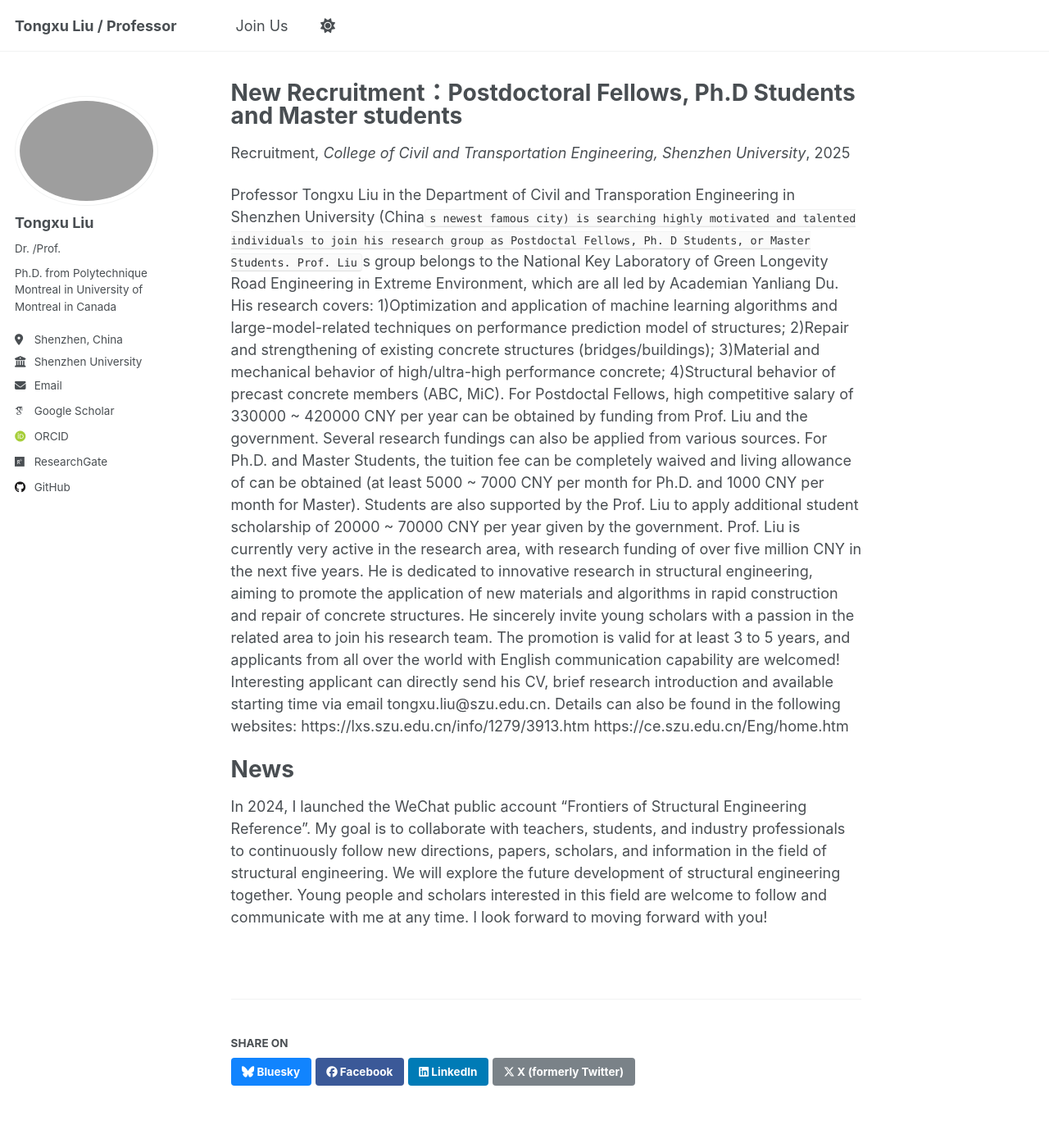
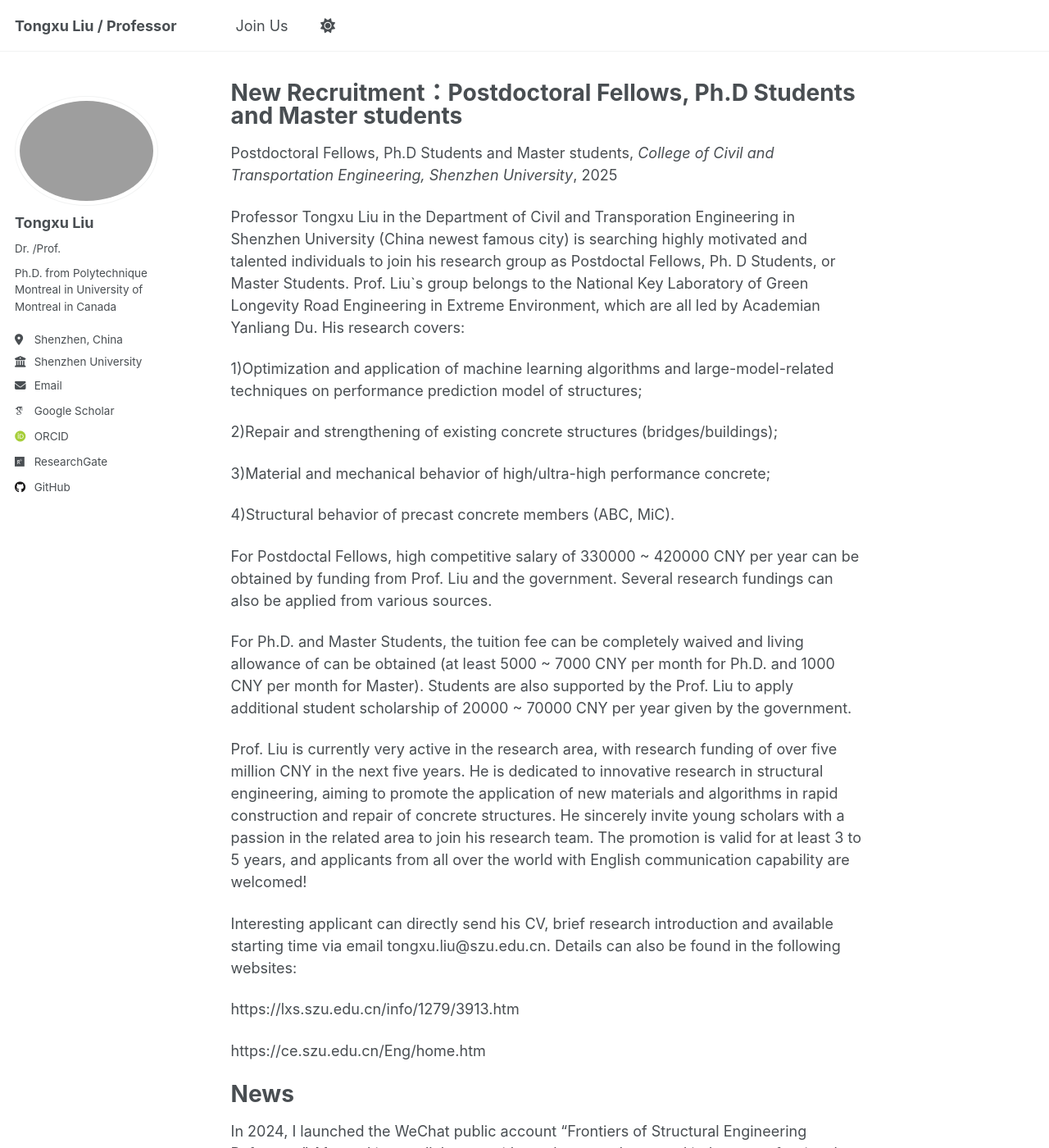
Before and after one commit to MontrealCat/montrealcat.github.io, a Jekyll site: the page built from _teaching/2015-spring-teaching-2.md, in a window 1280 px wide and 1400 px high. Shown: the whole window at 82% size. Built offline with Jekyll 4.4.1, drawn with Linux system fonts in a browser that asks for light colours; some web fonts are replaced.

Commit message:
Update 2015-spring-teaching-2.md

```diff
--- a/_teaching/2015-spring-teaching-2.md
+++ b/_teaching/2015-spring-teaching-2.md
@@ -1,23 +1,33 @@
 ---
 title: "New Recruitment：Postdoctoral Fellows, Ph.D Students and Master students"
 collection: teaching
-type: "Recruitment"
+type: "Postdoctoral Fellows, Ph.D Students and Master students"
 permalink: /teaching/2015-spring-teaching-1
 venue: "College of Civil and Transportation Engineering, Shenzhen University"
 date: 2025-06-17
 location: "Shenzhen, China"
 ---
 
-Professor Tongxu Liu in the Department of Civil and Transporation Engineering in Shenzhen University (China`s newest famous city) is searching highly motivated and talented individuals to join his research group as Postdoctal Fellows, Ph. D Students, or Master Students. Prof. Liu`s group belongs to the National Key Laboratory of Green Longevity Road Engineering in Extreme Environment, which are all led by Academian Yanliang Du. His research covers:
+Professor Tongxu Liu in the Department of Civil and Transporation Engineering in Shenzhen University (China newest famous city) is searching highly motivated and talented individuals to join his research group as Postdoctal Fellows, Ph. D Students, or Master Students. Prof. Liu`s group belongs to the National Key Laboratory of Green Longevity Road Engineering in Extreme Environment, which are all led by Academian Yanliang Du. His research covers:
+
 1)Optimization and application of machine learning algorithms and large-model-related techniques on performance prediction model of structures;
+
 2)Repair and strengthening of existing concrete structures (bridges/buildings);
+
 3)Material and mechanical behavior of high/ultra-high performance concrete;
+
 4)Structural behavior of precast concrete members (ABC, MiC).
+
 For Postdoctal Fellows, high competitive salary of 330000 ~ 420000 CNY per year can be obtained by funding from Prof. Liu and the government. Several research fundings can also be applied from various sources.
+
 For Ph.D. and Master Students, the tuition fee can be completely waived and living allowance of  can be obtained (at least 5000 ~ 7000 CNY per month for Ph.D. and 1000 CNY per month for Master). Students are also supported by the Prof. Liu to apply additional student scholarship of 20000 ~ 70000 CNY per year given by the government.
+
 Prof. Liu is currently very active in the research area, with research funding of over five million CNY in the next five years. He is dedicated to innovative research in structural engineering, aiming to promote the application of new materials and algorithms in rapid construction and repair of concrete structures. He sincerely invite young scholars with a passion in the related area to join his research team. The promotion is valid for at least 3 to 5 years, and applicants from all over the world with English communication capability are welcomed!
+
 Interesting applicant can directly send his CV, brief research introduction and available starting time via email tongxu.liu@szu.edu.cn. Details can also be found in the following websites:
+
 https://lxs.szu.edu.cn/info/1279/3913.htm
+
 https://ce.szu.edu.cn/Eng/home.htm
 
 
```
